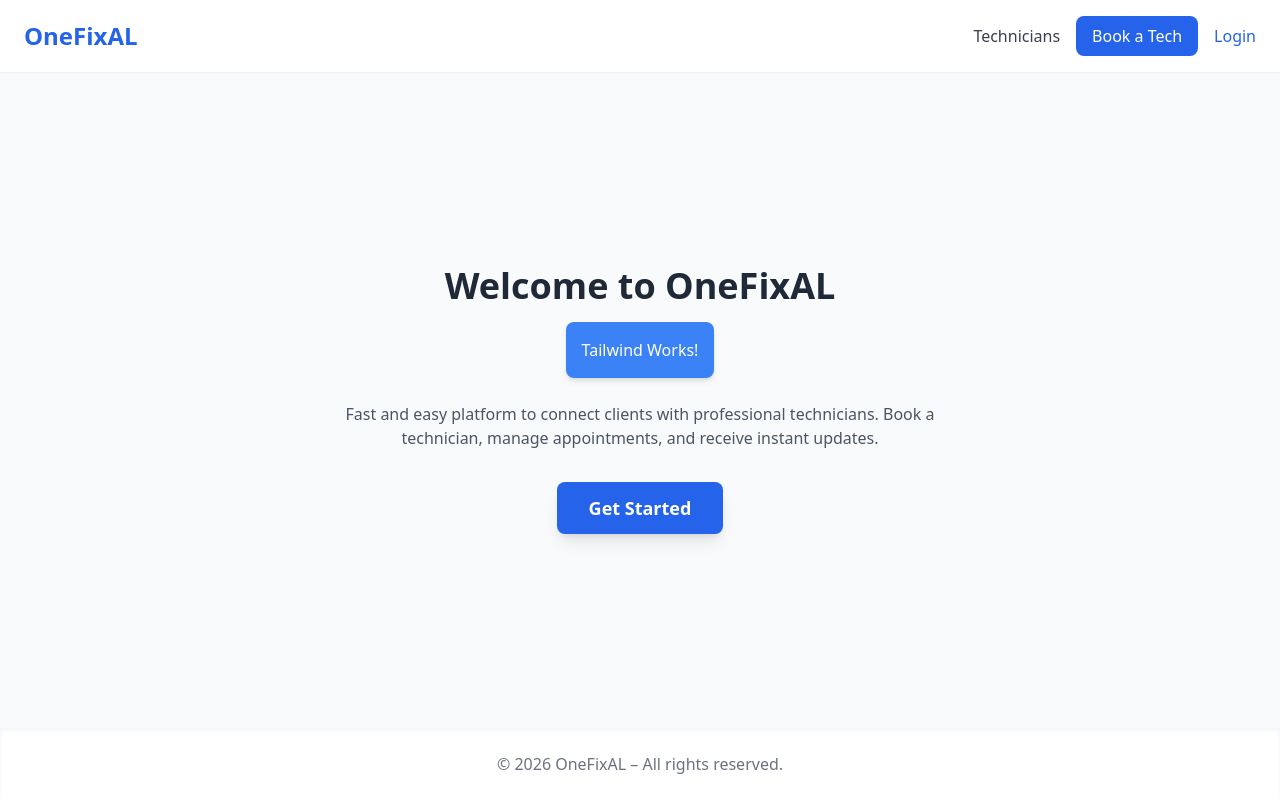
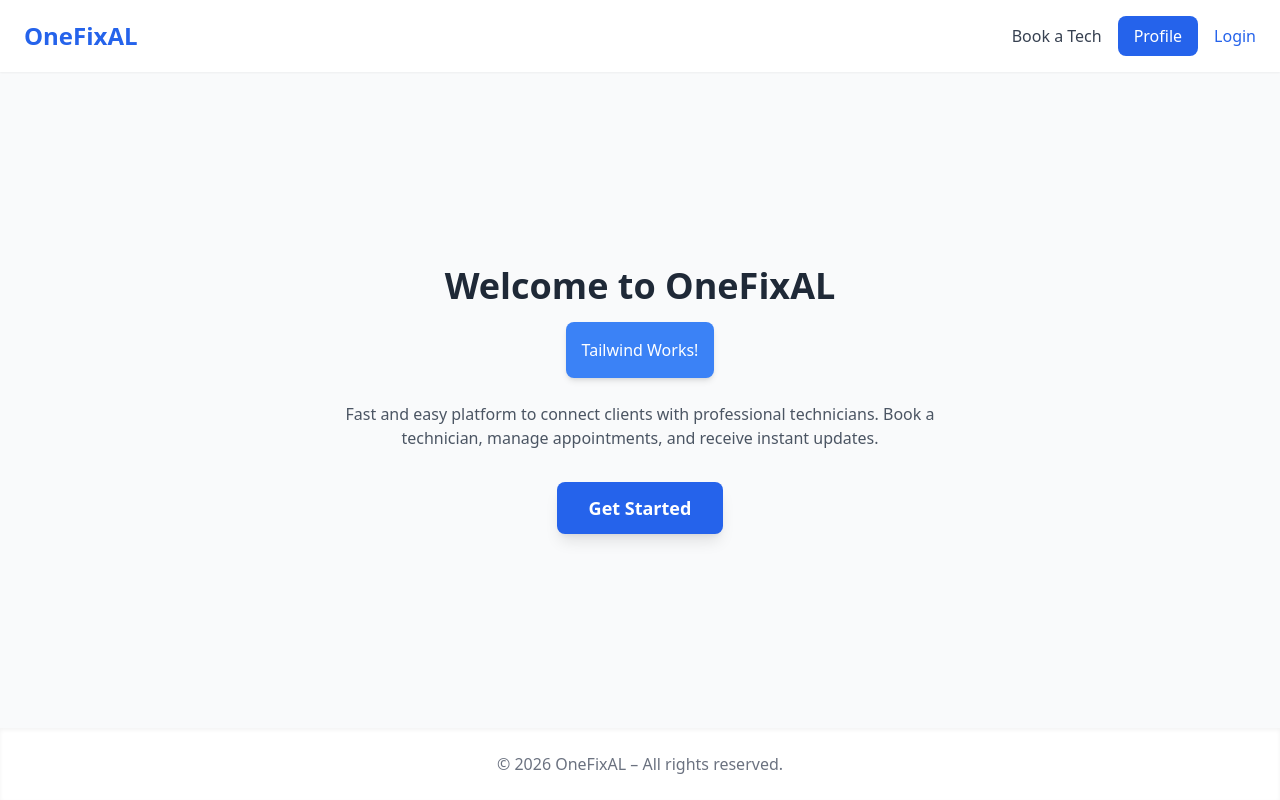
Before and after one commit to DritanBalisha/OneFixAl---fe, a React (Create React App) app: page /client-dashboard in a window 1280 px wide. Built offline with nearby package versions, Linux system fonts and the light colour scheme; the HTML template or start-up script is replaced by a standard one.

Commit message:
Update Home.tsx

```diff
--- a/src/pages/Home.tsx
+++ b/src/pages/Home.tsx
@@ -33,14 +33,14 @@ export default function HomePage({ user }: HomePageProps) {
             to="/techprofiles"
             className="text-gray-700 hover:text-blue-600"
           >
-            Technicians
+            Book a Tech
           </Link>
 
           <Link
             to="/myProfile"
             className="bg-blue-600 text-white px-4 py-2 rounded-lg hover:bg-blue-700"
           >
-            Book a Tech
+            Profile
           </Link>
 
           {/* Logic: Check if user data exists in storage or props */}
```
